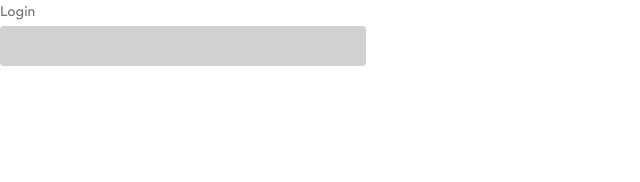
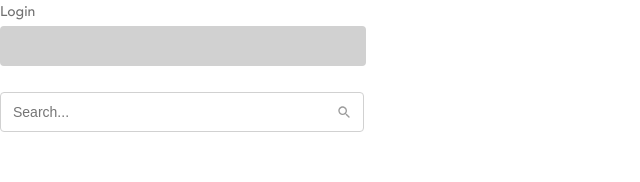
Before and after one commit to Elisei-Trifan/basket, a React (Create React App) app: page / in a window 1280 px wide. Shown: the top 182 px of the page, without its empty margins (0-640 px from the left). Built offline with nearby package versions, Linux system fonts and the light colour scheme.

Commit message:
add custom search component

```diff
--- a/src/App.tsx
+++ b/src/App.tsx
@@ -1,6 +1,7 @@
 import React from 'react'
 import './App.css'
 import Input from './components/Input/Input'
+import Search from './components/Search/Search'
 
 function App() {
   const [value, setValue] = React.useState('')
@@ -20,6 +21,7 @@ function App() {
         errMessage=""
         onChange={handleChange}
       />
+      <Search value={value} onChange={handleChange} />
     </div>
   )
 }
--- /dev/null
+++ b/src/components/Search/Search.module.css
@@ -0,0 +1,26 @@
+.searchContainer {
+  position: relative;
+  width: 364px;
+  height: 40px;
+}
+
+.search {
+  width: 100%;
+  height: 100%;
+  font-size: 14px;
+  line-height: 24px;
+  letter-spacing: 0px;
+  color: #707070;
+  border: 0.5px solid #d1d1d1;
+  border-radius: 4px;
+  padding-left: 12px;
+  outline: none;
+}
+
+.icon {
+  position: absolute;
+  top: 50%;
+  right: 12px;
+  transform: translateY(-50%);
+  cursor: pointer;
+}
--- /dev/null
+++ b/src/components/Search/Search.tsx
@@ -0,0 +1,25 @@
+import React from 'react'
+import styles from './Search.module.css'
+import searchIcon from '../../assets/icons/search_rounded.svg'
+
+interface SearchProps {
+  value: string
+  onChange: (e: React.ChangeEvent<HTMLInputElement>) => void
+}
+
+const Search: React.FC<SearchProps> = ({ value, onChange }) => {
+  return (
+    <div className={styles.searchContainer}>
+      <input
+        className={styles.search}
+        type="text"
+        value={value}
+        placeholder="Search..."
+        onChange={onChange}
+      />
+      <img src={searchIcon} alt="search" className={styles.icon} />
+    </div>
+  )
+}
+
+export default Search
```
Also changed, not shown: src/assets/icons/search_rounded.svg (added).
